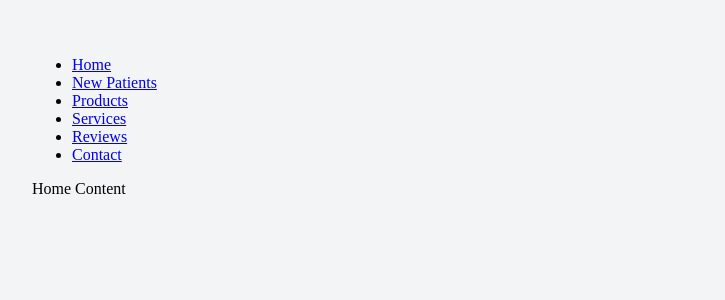
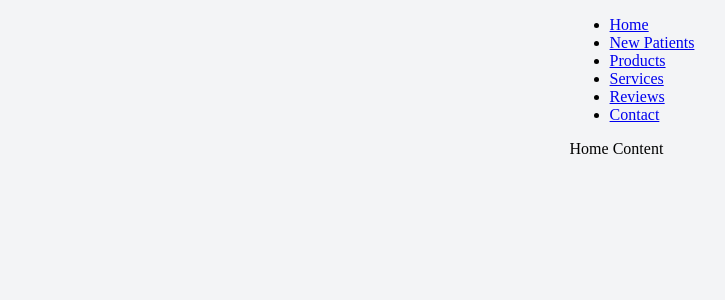
Before and after one commit to AlexisCast/clinic-react, a React (Vite) app: page / in a window 1280 px wide. Shown: the top 300 px of the page, without its empty margins (8-733 px from the left). Built offline with nearby package versions, Linux system fonts and the light colour scheme.

Commit message:
update index.css

```diff
--- a/src/index.css
+++ b/src/index.css
@@ -1,13 +1,11 @@
-#root {
-  max-width: 1280px;
-  /* margin: 0 auto; */
-  padding: 2rem;
-  /* text-align: center; */
-  /* background-color: aqua; */
-  /* height: 98vh; */
+:root {
+  justify-content: center;
+  display: flex;
 }
 
 body{
   background-color: rgb(243 244 246);
+  max-width: 1440px;
+  margin: 0px;
   /* height: 100vh; */
 }
```
